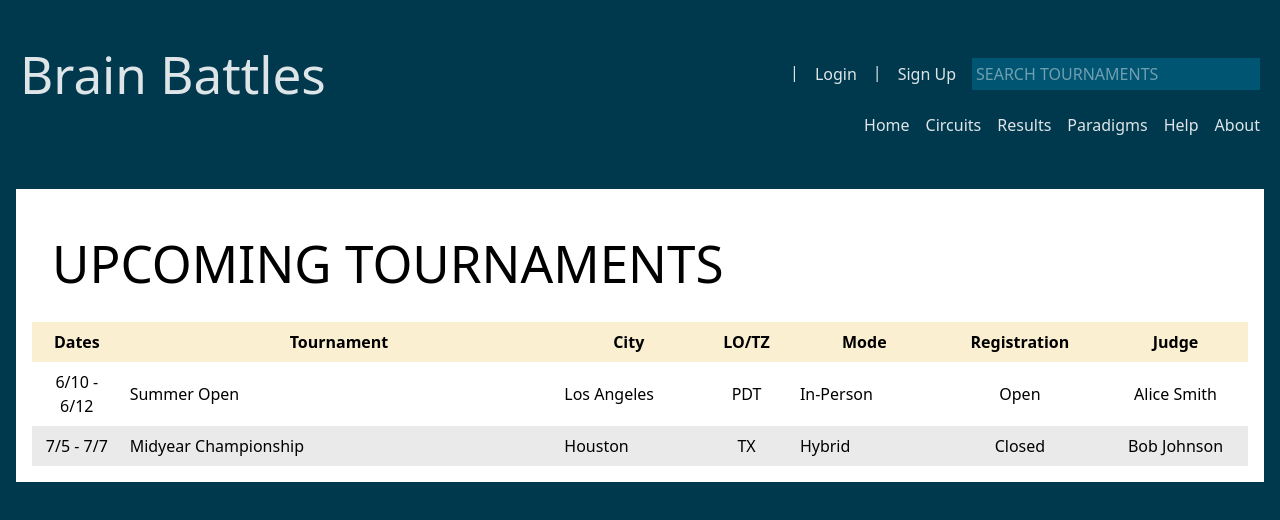
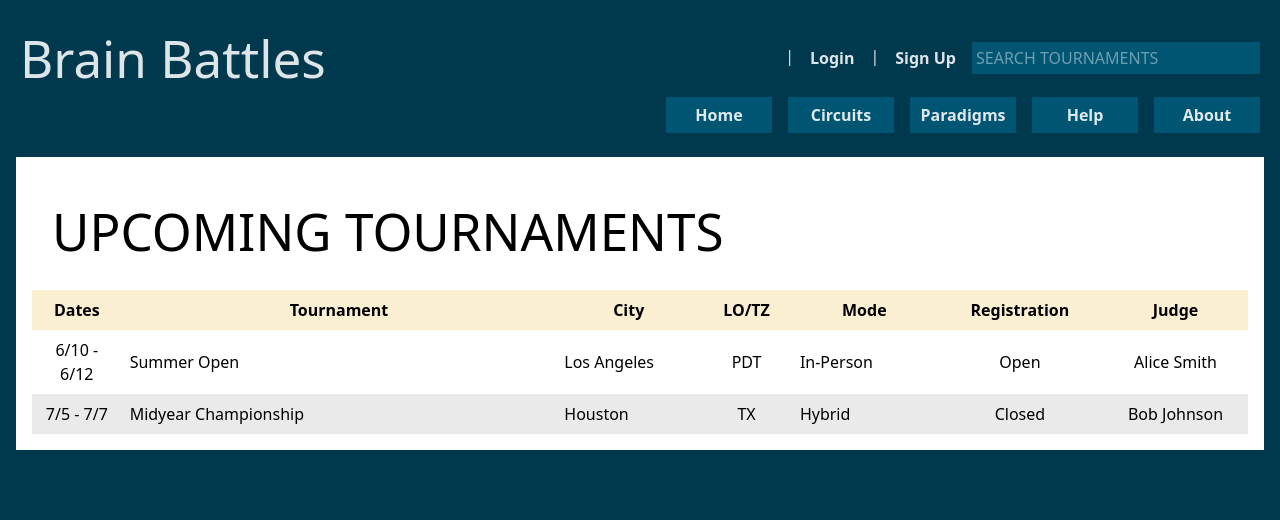
Before and after one commit to SanctusFides/brain-battle, a React (Vite) app: page / in a window 1280 px wide. Shown: the top 520 px of the page. Built offline with nearby package versions, Linux system fonts and the light colour scheme.

Commit message:
Checkpoint prior to branching off to the /user pages - signup & login

```diff
--- a/src/components/header/Header.tsx
+++ b/src/components/header/Header.tsx
@@ -1,30 +1,30 @@
 import HeaderTopRowButton from "./HeaderTopRowButton.tsx";
+import HeaderBottomRowButton from "./HeaderBottomRowButton.tsx";
 
 export default function Header() {
   return (
-  <header className="m-5">
+  <header className="mt-5 ml-5 mr-5">
     <div className="flex justify-between">
       <h1 className="">Brain Battles</h1>
       <div className="flex flex-col justify-center">
         <div className="flex gap-2">
           <h4 className={"mt-0.5"}>|</h4>
 
-          <HeaderTopRowButton content={"Login"} className="" aria-label={"login button"} />
+          <HeaderTopRowButton content={"Login"} className="font-semibold" aria-label={"login button"} />
           <h4 className={"mt-0.5"}>|</h4>
 
-          <HeaderTopRowButton content={"Sign Up"} className="" aria-label={"sign up button"}/>
+          <HeaderTopRowButton content={"Sign Up"} className="font-semibold" aria-label={"sign up button"}/>
 
           <input placeholder="SEARCH TOURNAMENTS" className="bg-[#005573] p-1 w-72"></input>
         </div>
       </div>
     </div>
     <div className="flex justify-end gap-4">
-      <h3>Home</h3>
-      <h3>Circuits</h3>
-      <h3>Results</h3>
-      <h3>Paradigms</h3>
-      <h3>Help</h3>
-      <h3>About</h3>
+      <HeaderBottomRowButton content={"Home"} className="w-[106px] font-semibold"/>
+      <HeaderBottomRowButton content={"Circuits"} className="w-[106px] font-semibold"/>
+      <HeaderBottomRowButton content={"Paradigms"} className="w-[106px] font-semibold"/>
+      <HeaderBottomRowButton content={"Help"} className="w-[106px] font-semibold"/>
+      <HeaderBottomRowButton content={"About"} className="w-[106px] font-semibold"/>
     </div>
   </header>
   );
--- a/src/components/header/HeaderBottomRowButton.tsx
+++ b/src/components/header/HeaderBottomRowButton.tsx
@@ -8,13 +8,13 @@ const HeaderTopRowButton = (props: HeaderButtonProps)=> {
     const [isHovered, setIsHovered] = useState(false);
 
     const defaultStyle: React.CSSProperties = {
-        padding: "3px 8px 4px 8px",
+        background: isHovered ? "#008dbf" : "#005573",
+        padding: "6px 8px 6px 8px",
         cursor: "pointer",
     };
 
     const hoverStyle: React.CSSProperties = {
-        background: "#ffdb84",
-        color: "#00394d",
+
     };
 
     const currentStyle = { ...defaultStyle, ...(isHovered && hoverStyle) };
--- a/src/pages/Home.tsx
+++ b/src/pages/Home.tsx
@@ -53,7 +53,7 @@ const columns: Array<{
 
 export default function Home() {
   return (
-    <div className="flex flex-col gap-4 mt-4">
+    <div className="flex flex-col gap-2">
       <Header />
       <div className="m-4 bg-white  max-h-full">
         <div className="p-4">
```
